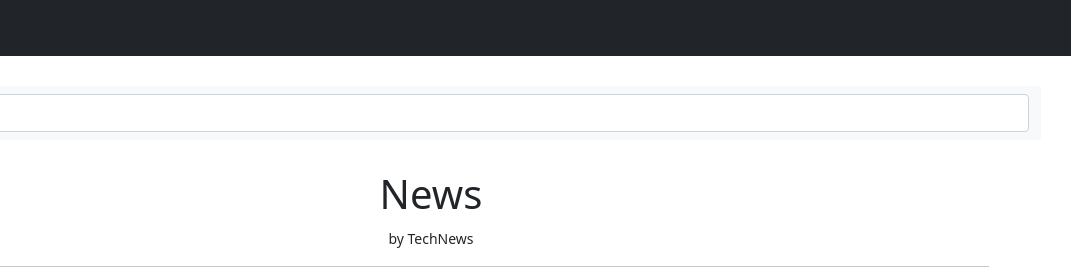
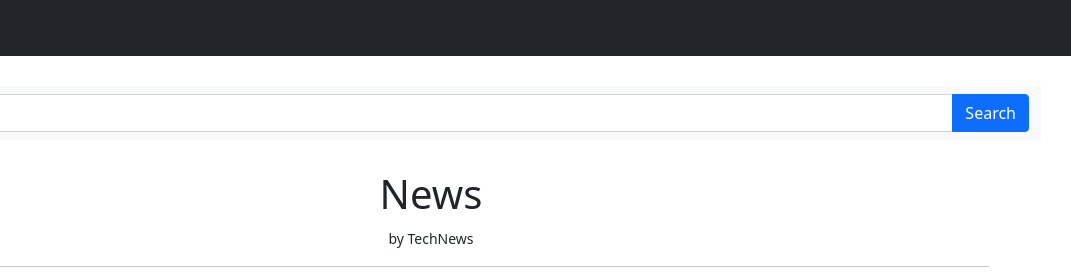
Before and after one commit to neilrehani101/tech-news, a plain HTML site: page index.html in a window 1280 px wide. Shown: the top 280 px of the page, 209-1280 px from the left. Drawn offline with nearby package versions, Linux system fonts and the light colour scheme.

Commit message:
Update index.html

```diff
--- a/index.html
+++ b/index.html
@@ -38,7 +38,7 @@
                 <span class="input-group-text" id="basic-addon1">Topic:</span>
                 <input type="text" class="form-control" id="newsTopic" placeholder="News topic" aria-label="news"
                     aria-describedby="basic-addon1">
-                <!-- <button type="button" class="btn btn-primary" id="search-btn">Search</button> -->
+                <button type="button" class="btn btn-primary" id="search-btn">Search</button>
             </div>
         </form>
     </nav>
@@ -51,10 +51,10 @@
         </div>
 
     </div>
-    <script src="index.js"></script>
     <script src="https://cdn.jsdelivr.net/npm/bootstrap@5.0.1/dist/js/bootstrap.bundle.min.js"
         integrity="sha384-gtEjrD/SeCtmISkJkNUaaKMoLD0//ElJ19smozuHV6z3Iehds+3Ulb9Bn9Plx0x4" crossorigin="anonymous">
     </script>
+    <script src="index.js"></script>
 </body>
 
 </html>
```
